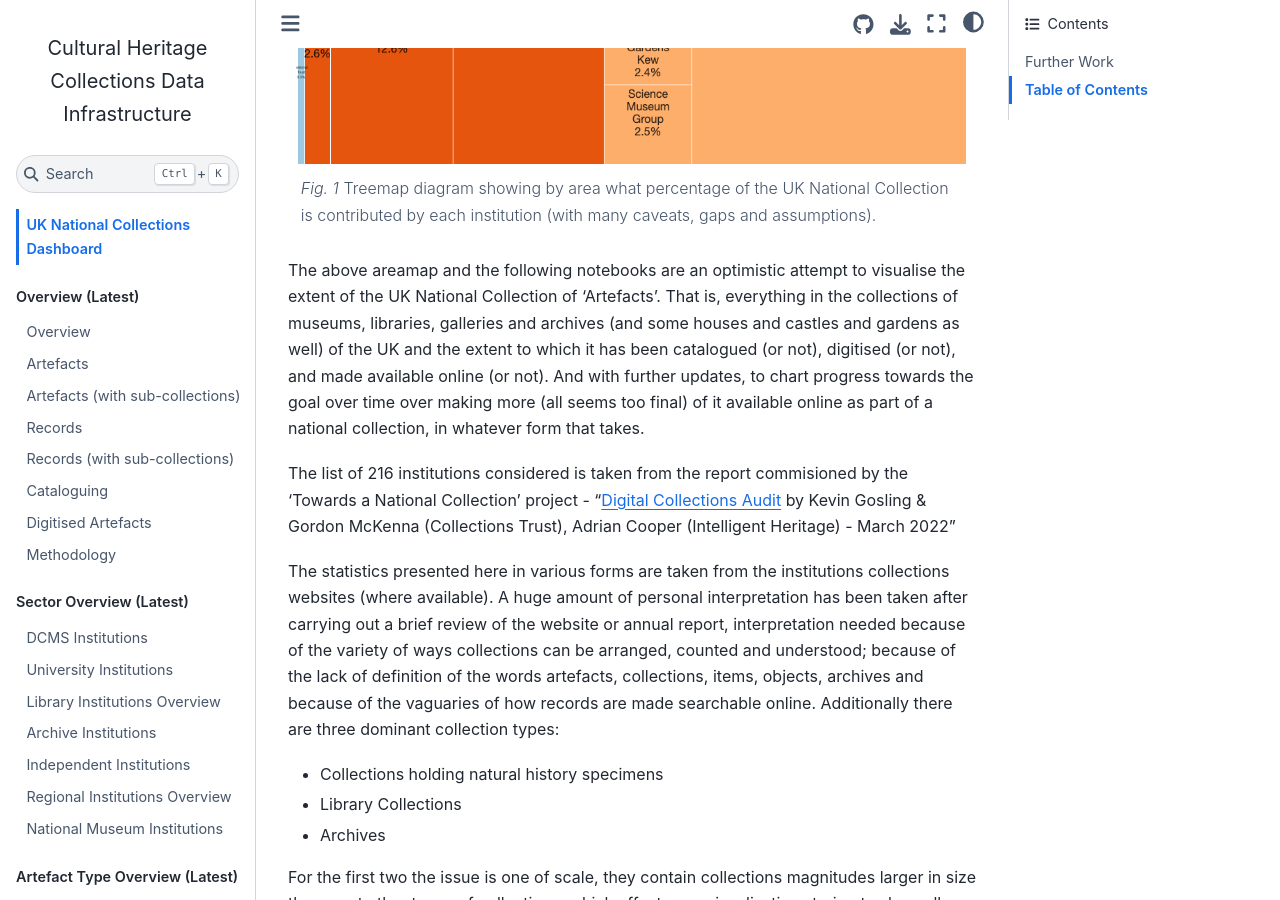
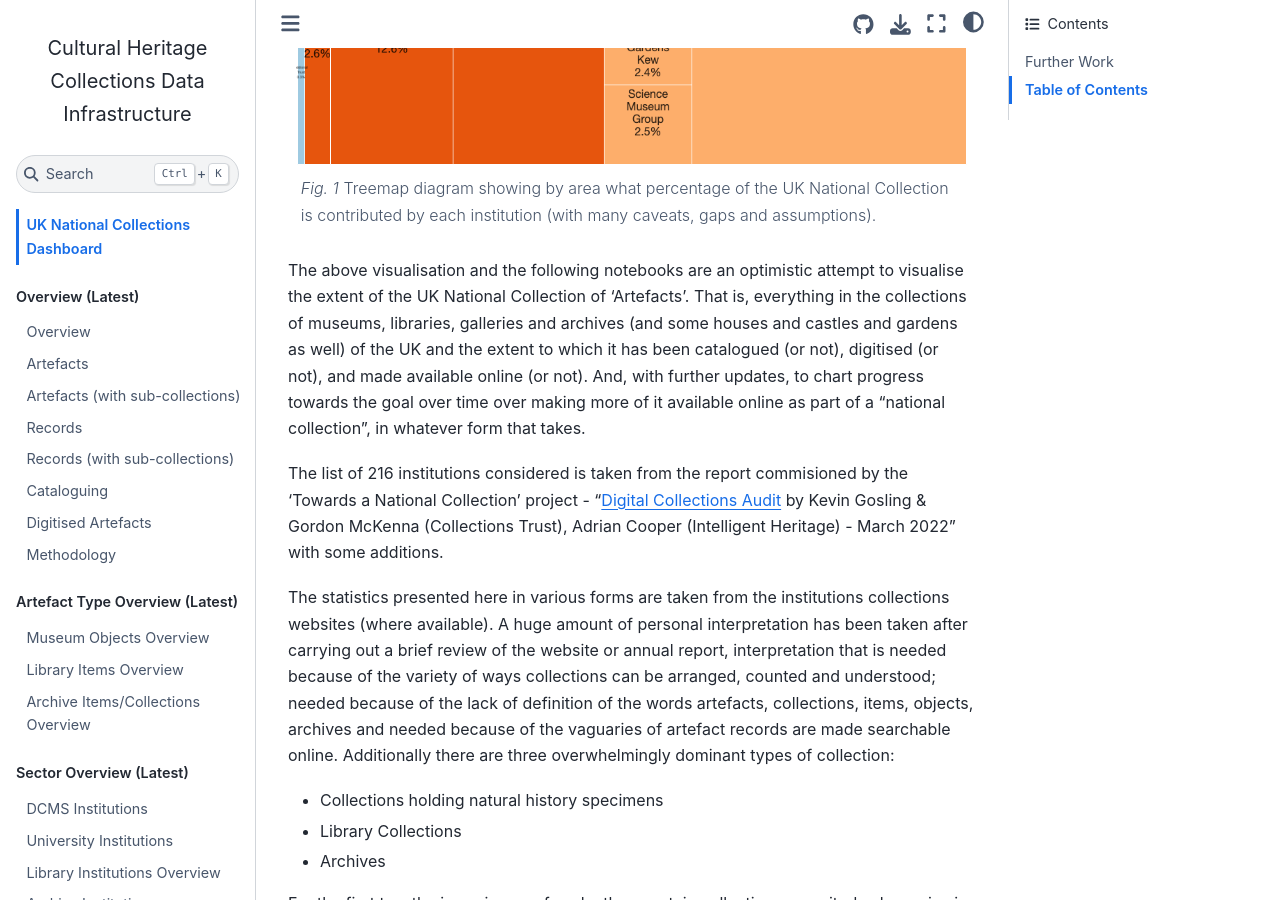
Before and after one commit to atiro/national-collection-visualisation, a Jupyter Book: the page built from intro.md, in a window 1280 px wide and 900 px high, scrolled down 489 px. Built offline with Jupyter Book 1.0.4 settings and Sphinx 7.4.7 and the Sphinx Book theme 1.1.4, drawn with Linux system fonts in a browser that asks for light colours; pages that are not in the unit, such as notebooks, are missing from menus; some of the changed text lies outside the part shown.

Commit message:
Still tidying

```diff
--- a/_toc.yml
+++ b/_toc.yml
@@ -17,6 +17,11 @@ parts:
       - file: methodology
 #  - caption: Overview (Progress)
 #  - caption: Per Overview (Latest)
+  - caption: Artefact Type Overview (Latest)
+    chapters:
+      - file: museum-objects-overview
+      - file: library-items-overview
+      - file: archive-items-overview
   - caption: Sector Overview (Latest)
     chapters:
       - file: dcms-institution-overview
@@ -32,11 +37,6 @@ parts:
 #    - file: objects-overview
 #    - file: library-overview
 #    - file: archive-overview
-  - caption: Artefact Type Overview (Latest)
-    chapters:
-      - file: museum-objects-overview
-      - file: library-items-overview
-      - file: archive-items-overview
   - caption: Institution Details
     chapters:
       - file: institutions-archives.md
--- a/intro.md
+++ b/intro.md
@@ -9,26 +9,26 @@ Treemap diagram showing by area what percentage of the UK National Collection is
 :::
 
 
-The above areamap and the following notebooks are an optimistic attempt to
+The above visualisation and the following notebooks are an optimistic attempt to
 visualise the extent of the UK National Collection of 'Artefacts'. That is,
 everything in the collections of museums, libraries, galleries and archives
 (and some houses and castles and gardens as well) of the UK and the extent
 to which it has been catalogued (or not), digitised (or not), and made
-available online (or not). And with further updates, to chart progress
-towards the goal over time over making more (all seems too final) of it available
-online as part of a national collection, in whatever form that takes.
+available online (or not). And, with further updates, to chart progress
+towards the goal over time over making more of it available online as part
+of a "national collection", in whatever form that takes.
 
 The list of 216 institutions considered is taken from the report commisioned by the
 'Towards a National Collection' project - "[Digital Collections Audit](https://museumdata.uk/wp-content/uploads/2023/11/Digital-Audit.pdf)
-by Kevin Gosling & Gordon McKenna (Collections Trust), Adrian Cooper (Intelligent Heritage) - March 2022"
+by Kevin Gosling & Gordon McKenna (Collections Trust), Adrian Cooper (Intelligent Heritage) - March 2022" with some additions.
 
 The statistics presented here in various forms are taken from the institutions
 collections websites (where available). A huge amount of personal
 interpretation has been taken after carrying out a brief review of the website or annual report,
-interpretation needed because of the variety of ways collections can be arranged,
-counted and understood; because of the lack of definition of the words artefacts, collections,
-items, objects, archives and because of the vaguaries of how records are made searchable online. Additionally
-there are three dominant collection types:
+interpretation that is needed because of the variety of ways collections can be arranged,
+counted and understood; needed because of the lack of definition of the words artefacts, collections,
+items, objects, archives and needed because of the vaguaries of artefact records are made searchable online.
+Additionally there are three overwhelmingly dominant types of collection:
 
   * Collections holding natural history specimens
   * Library Collections
```
Also changed, not shown: archive-items-overview.ipynb, artefacts-overview.ipynb, artefacts-subcollection-overview.ipynb, cataloguing-overview.ipynb, dcms-institution-overview.ipynb, national-museum-institution-overview.ipynb, records-overview.ipynb, regional-institution-overview.ipynb.
